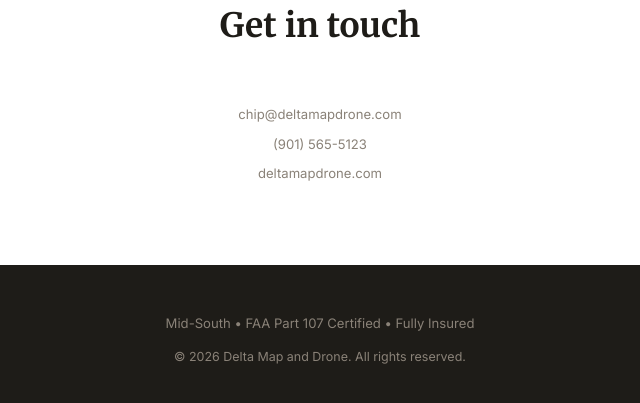
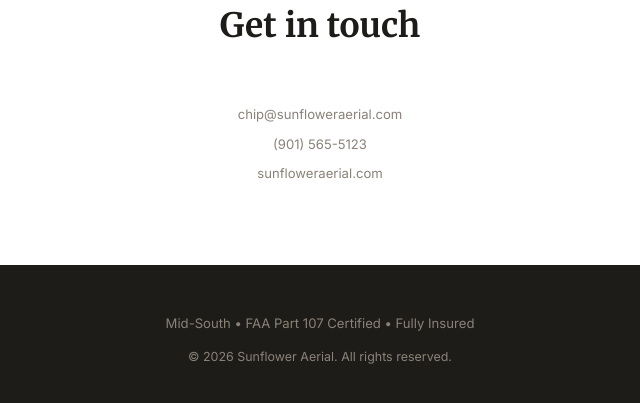
Before and after one commit to chouston3/deltamapanddrone, a plain HTML site: page turf.html in a window 1280 px wide. Shown: the part 4060-4463 px from the top of the page, 320-960 px from the left. Drawn offline with Linux system fonts and the light colour scheme.

Commit message:
Rebrand turf.html to Sunflower Aerial
Co-Authored-By: Claude Fable 5.2 <noreply@anthropic.com>
Claude-Session: https://claude.ai/code/session_01GWmpkPtUz67GkbeqwR7UUd

```diff
--- a/turf.html
+++ b/turf.html
@@ -3,7 +3,7 @@
 <head>
 <meta charset="UTF-8" />
 <meta name="viewport" content="width=device-width, initial-scale=1.0" />
-<title>Delta Map and Drone: Turf Health Imaging</title>
+<title>Sunflower Aerial: Turf Health Imaging</title>
 <meta name="description" content="NDVI and RGB turf-health imaging for sports fields and golf courses across the Mid-South. A local pilot, not a subscription." />
 <link rel="preconnect" href="https://fonts.googleapis.com" />
 <link rel="preconnect" href="https://fonts.gstatic.com" crossorigin />
@@ -183,10 +183,10 @@
 <div class="container">
 <h2 style="text-align: center;">Get in touch</h2>
 <div class="footer-inner" style="margin-top: 24px;">
-<div class="footer-brand">Chip Houston, Delta Map and Drone LLC</div>
-<div class="footer-meta">chip@deltamapdrone.com</div>
+<div class="footer-brand">Chip Houston, Sunflower Aerial LLC</div>
+<div class="footer-meta">chip@sunfloweraerial.com</div>
 <div class="footer-meta">(901) 565-5123</div>
-<div class="footer-meta">deltamapdrone.com</div>
+<div class="footer-meta">sunfloweraerial.com</div>
 </div>
 </div>
 </section>
@@ -196,7 +196,7 @@
 <div class="container footer-inner">
 <div class="footer-brand"></div>
 <div class="footer-meta">Mid-South • FAA Part 107 Certified • Fully Insured</div>
-<div class="footer-copy">© 2026 Delta Map and Drone. All rights reserved.</div>
+<div class="footer-copy">© 2026 Sunflower Aerial. All rights reserved.</div>
 </div>
 </footer>
 <script src="main.js"></script>
```
